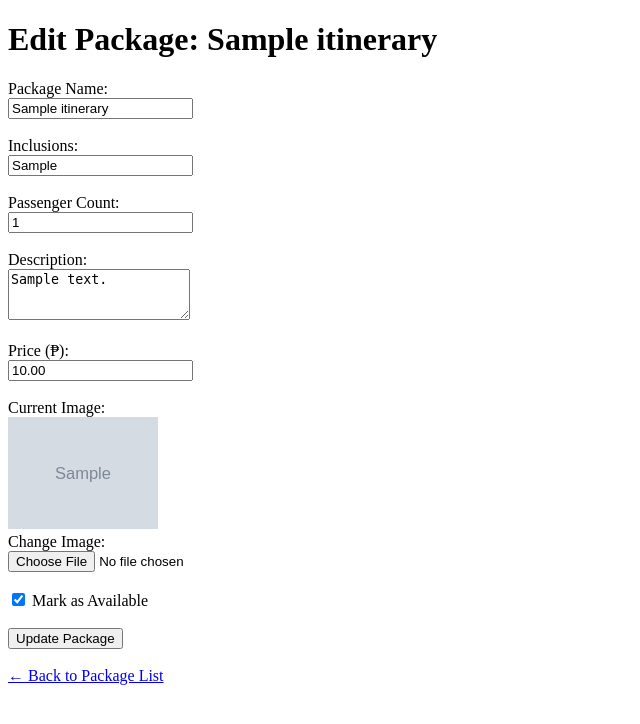
After one commit to cl1ffhan8er/IM_II, a PHP site: page /view_edit_package.php?package_id=1 in a window 1280 px wide. The commit adds this page. Shown: the top 724 px of the page, without its empty margins (0-640 px from the left). Run offline with PHP 8.4, Linux system fonts and the light colour scheme; tables that the repository leaves empty hold one stand-in row (values such as "Sample post"); grey boxes marked "Sample" are stand-in pictures.

Commit message:
Im gonna sleep

```diff
--- /dev/null
+++ b/Web/admin/manager/view_edit_package.php
@@ -0,0 +1,108 @@
+<?php
+require_once '../../include/connect.php';
+
+if (!isset($_GET['package_id'])) {
+    echo "No package ID provided.";
+    exit;
+}
+
+$package_id = $_GET['package_id'];
+
+// Handle update logic
+if ($_SERVER['REQUEST_METHOD'] === 'POST' && isset($_POST['update_package'])) {
+    $name = $_POST['package_name'];
+    $inclusions = $_POST['inclusions'];
+    $passenger_count = $_POST['passenger_count'];
+    $desc = $_POST['description'];
+    $price = $_POST['price'];
+    $is_available = isset($_POST['is_available']) ? 1 : 0;
+
+    // Update Itinerary price
+    $stmtPrice = $conn->prepare("UPDATE Itinerary SET price = ? WHERE itinerary_ID = ?");
+    $stmtPrice->bind_param("di", $price, $package_id);
+    $stmtPrice->execute();
+
+    // Handle optional image upload
+    $imageQuery = "";
+    $imagePath = null;
+    if (isset($_FILES['image']) && $_FILES['image']['error'] === 0) {
+        $ext = pathinfo($_FILES['image']['name'], PATHINFO_EXTENSION);
+        $filename = uniqid("pkg_") . "." . $ext;
+        $uploadDir = "uploads/";
+        $targetPath = $uploadDir . $filename;
+        if (move_uploaded_file($_FILES['image']['tmp_name'], $targetPath)) {
+            $imageQuery = ", package_picture = ?";
+            $imagePath = $targetPath;
+        }
+    }
+
+    if ($imageQuery) {
+        $stmt = $conn->prepare("UPDATE Package_Itinerary SET package_name = ?, inclusions = ?, passenger_count = ?, description = ?, is_available = ? $imageQuery WHERE package_id = ?");
+        $stmt->bind_param("ssisisi", $name, $inclusions, $passenger_count, $desc, $is_available, $imagePath, $package_id);
+    } else {
+        $stmt = $conn->prepare("UPDATE Package_Itinerary SET package_name = ?, inclusions = ?, passenger_count = ?, description = ?, is_available = ? WHERE package_id = ?");
+        $stmt->bind_param("ssisii", $name, $inclusions, $passenger_count, $desc, $is_available, $package_id);
+    }
+    $stmt->execute();
+    $success = true;
+}
+
+// Fetch package details
+$stmt = $conn->prepare("SELECT pi.*, i.price FROM Package_Itinerary pi JOIN Itinerary i ON pi.package_id = i.itinerary_ID WHERE pi.package_id = ?");
+$stmt->bind_param("i", $package_id);
+$stmt->execute();
+$result = $stmt->get_result();
+if ($result->num_rows === 0) {
+    echo "Package not found.";
+    exit;
+}
+$row = $result->fetch_assoc();
+?>
+
+<!DOCTYPE html>
+<html lang="en">
+<head>
+    <meta charset="UTF-8">
+    <title>View/Edit Package</title>
+</head>
+<body>
+    <h1>Edit Package: <?= htmlspecialchars($row['package_name']) ?></h1>
+
+    <?php if (!empty($success)): ?>
+        <p style="color: green; font-weight: bold;">Package updated successfully!</p>
+    <?php endif; ?>
+
+    <form method="POST" enctype="multipart/form-data">
+        <label>Package Name:</label><br>
+        <input type="text" name="package_name" value="<?= htmlspecialchars($row['package_name']) ?>" required><br><br>
+
+        <label>Inclusions:</label><br>
+        <input type="text" name="inclusions" value="<?= htmlspecialchars($row['inclusions']) ?>" required><br><br>
+
+        <label>Passenger Count:</label><br>
+        <input type="number" name="passenger_count" min="1" value="<?= $row['passenger_count'] ?>" required><br><br>
+
+        <label>Description:</label><br>
+        <textarea name="description" rows="3" required><?= htmlspecialchars($row['description']) ?></textarea><br><br>
+
+        <label>Price (₱):</label><br>
+        <input type="number" step="0.01" name="price" value="<?= $row['price'] ?>" required><br><br>
+
+        <label>Current Image:</label><br>
+        <?php if (!empty($row['package_picture'])): ?>
+            <img src="<?= $row['package_picture'] ?>" width="150"><br>
+        <?php else: ?>
+            No Image<br>
+        <?php endif; ?>
+
+        <label>Change Image:</label><br>
+        <input type="file" name="image" accept="image/*"><br><br>
+
+        <label><input type="checkbox" name="is_available" <?= $row['is_available'] ? 'checked' : '' ?>> Mark as Available</label><br><br>
+
+        <button type="submit" name="update_package">Update Package</button>
+    </form>
+    <br>
+    <a href="add_package.php">← Back to Package List</a>
+</body>
+</html>
```
Also changed, not shown: Database/database_initlal_data.sql (+42 -0 lines), Database/database_schema.sql (+6 -4 lines), Web/admin/manager/add_package.php (+28 -27 lines), Web/admin/manager/home.php (+9 -2 lines), Web/admin/manager/view_order.php (+102 -4 lines), Web/admin/manager/uploads/pkg_686e70b4dea21.jpg (added), Web/admin/manager/uploads/pkg_686e71c58eb16.jpg (added), Web/admin/manager/uploads/pkg_686e72b378735.jpg (added), 1 other file.
